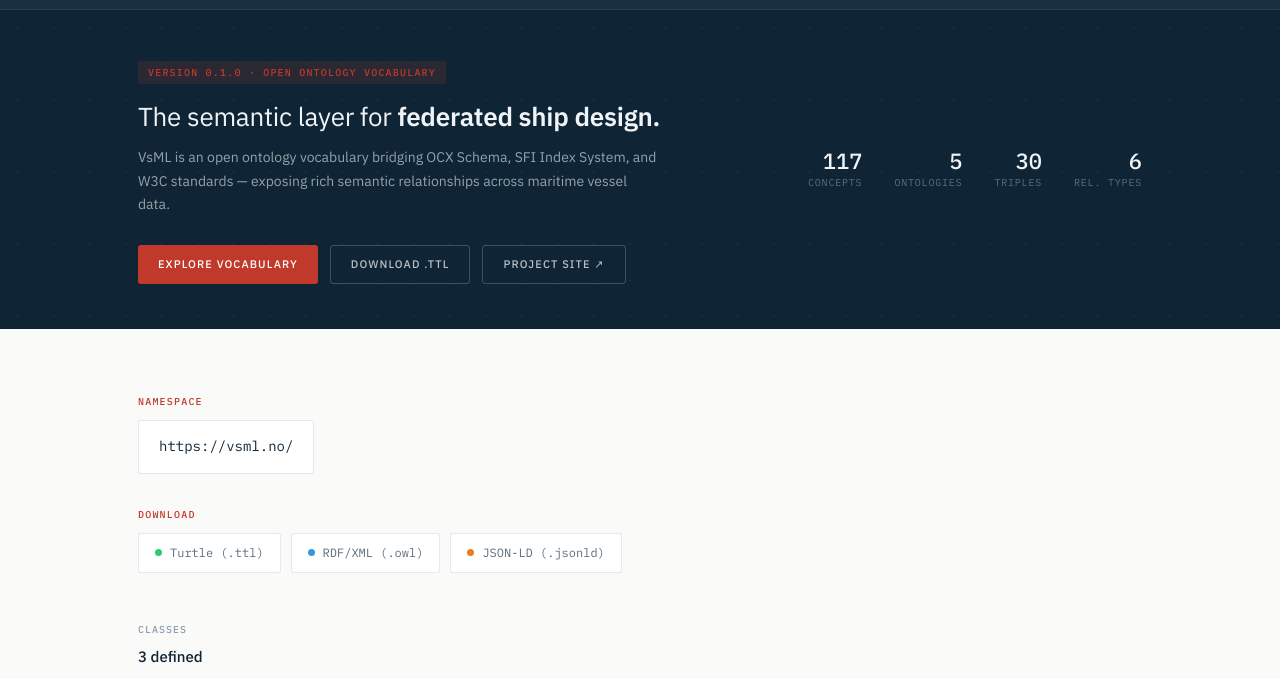
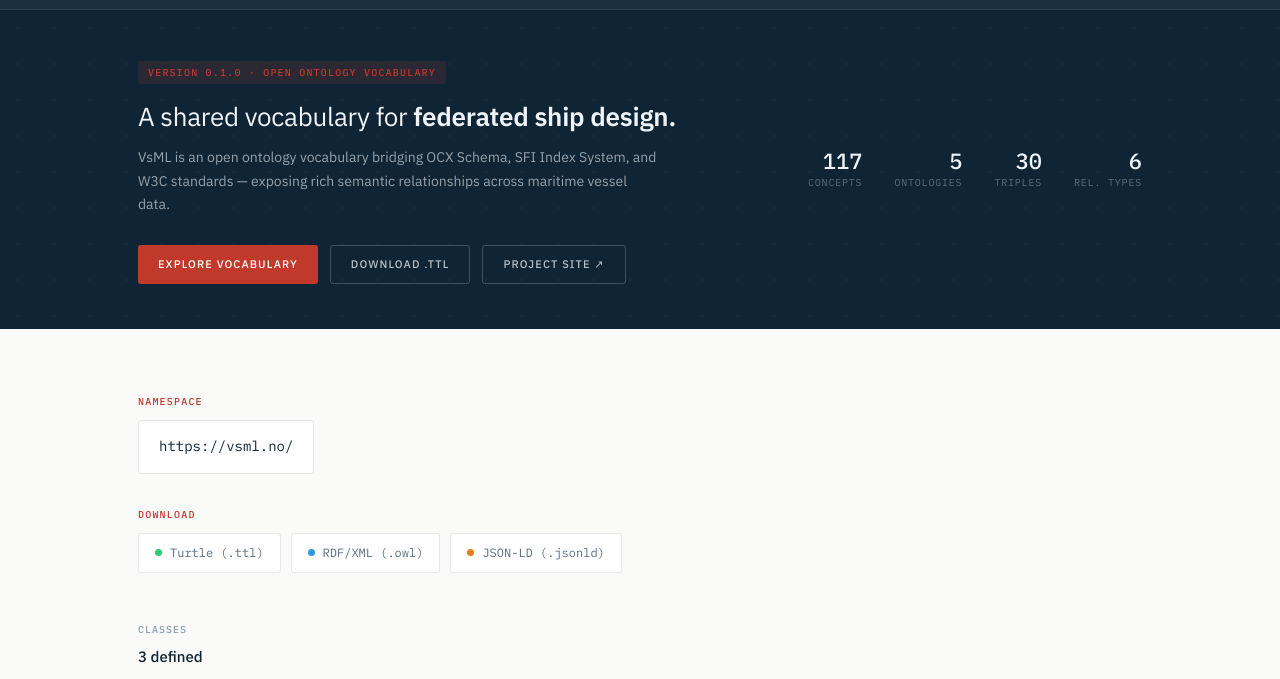
Before and after one commit to Jan-Altea/vsml-ontology, a plain HTML site: page index.html in a window 1280 px wide. Shown: the part 42-721 px from the top of the page. Drawn offline with Linux system fonts and the light colour scheme.

Commit message:
Update hero heading text in index.html

```diff
--- a/index.html
+++ b/index.html
@@ -384,7 +384,7 @@
   <div class="hero">
   <div class="hero-text">
     <div class="hero-eyebrow">Version 0.1.0 · Open ontology vocabulary</div>
-    <h1>The semantic layer for <strong>federated ship design.</strong></h1>
+    <h1>A shared vocabulary for <strong>federated ship design.</strong></h1>
     <p class="hero-desc">
       VsML is an open ontology vocabulary bridging OCX Schema, SFI Index System,
       and W3C standards — exposing rich semantic relationships across maritime vessel data.
```
